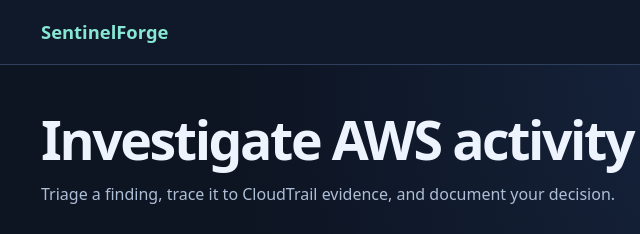
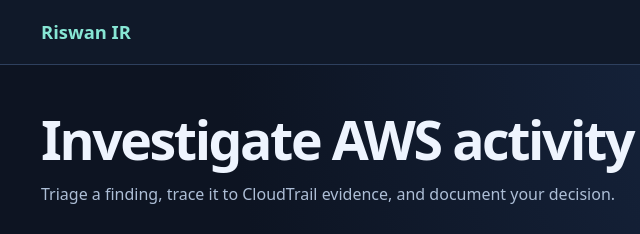
Before and after one commit to Riswan11/sentinelforge-demo, a plain HTML site: page index.html in a window 1280 px wide. Shown: the top 234 px of the page, 39-679 px from the left. Drawn offline with Linux system fonts and the light colour scheme.

Commit message:
Brand the existing portfolio demo as Riswan IR

```diff
--- a/index.html
+++ b/index.html
@@ -3,13 +3,13 @@
 <head>
   <meta charset="utf-8">
   <meta name="viewport" content="width=device-width, initial-scale=1">
-  <meta name="description" content="Explore two synthetic AWS investigations in an interactive SentinelForge portfolio demo.">
-  <title>SentinelForge · Investigation Demo</title>
+  <meta name="description" content="Explore two synthetic AWS investigations in an interactive Riswan IR portfolio demo.">
+  <title>Riswan IR · Investigation Demo</title>
   <link rel="stylesheet" href="style.css">
   <script defer src="demo.js"></script>
 </head>
 <body>
-  <header class="top"><div class="wrap bar"><strong>SentinelForge</strong><span>Portfolio demo</span></div></header>
+  <header class="top"><div class="wrap bar"><strong>Riswan IR</strong><span>Portfolio demo</span></div></header>
   <main class="wrap">
     <div class="intro">
       <h1>Investigate AWS activity</h1>
```
